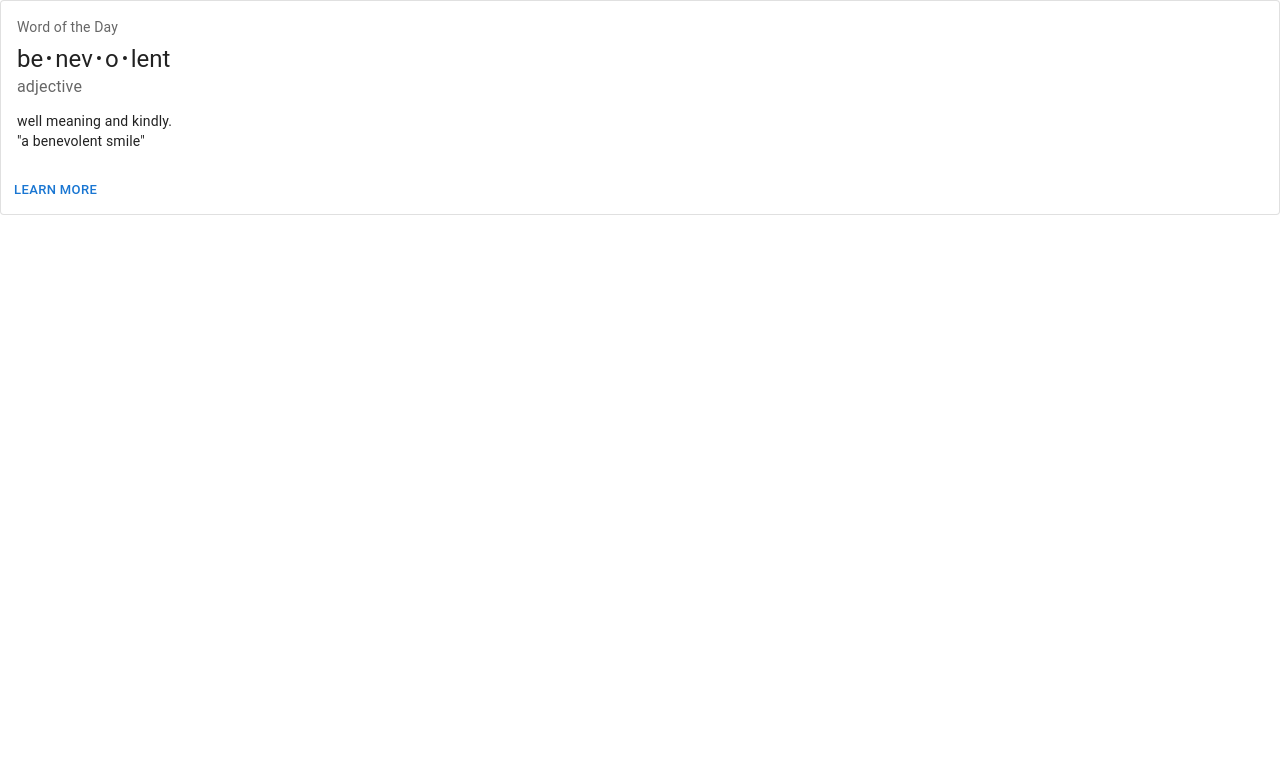
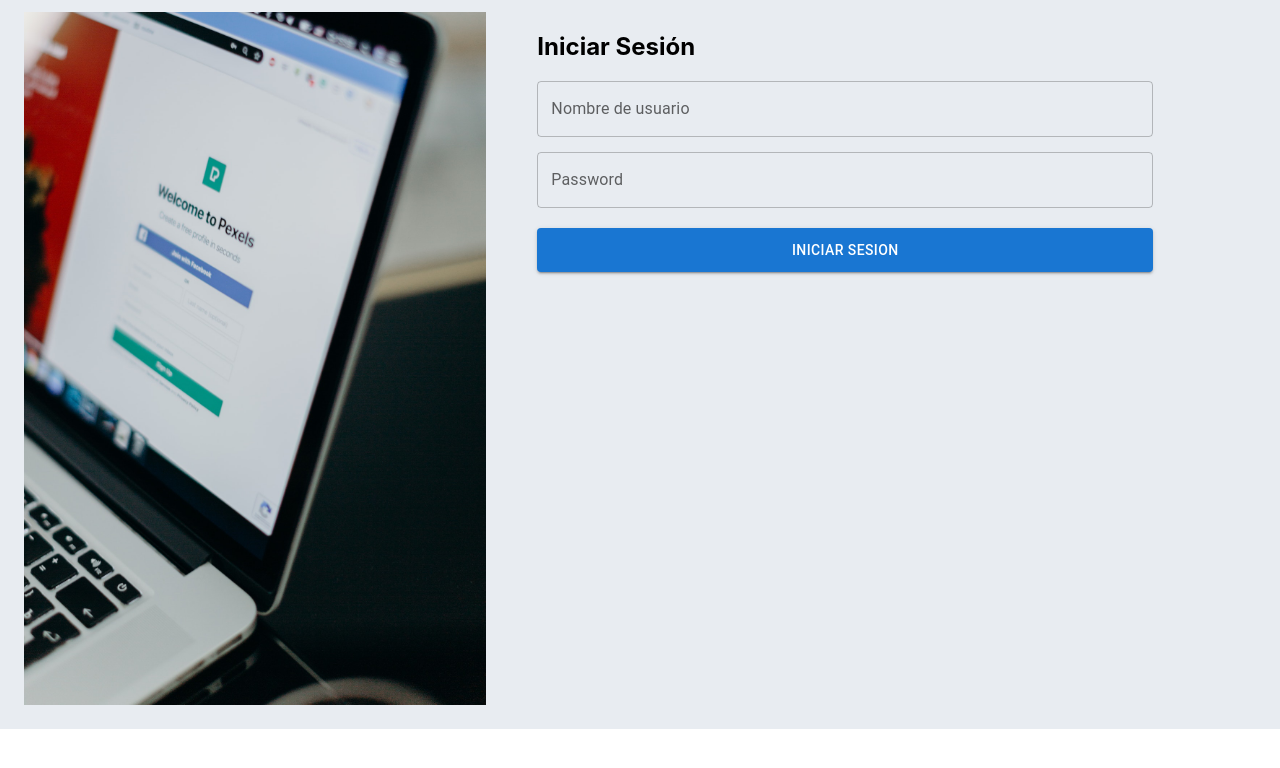
Before and after one commit to isabelcvm/crud-usuarios, a React (Create React App) app: page / in a window 1280 px wide. Shown: the top 768 px of the page. Built offline with nearby package versions, Linux system fonts and the light colour scheme.

Commit message:
Cambios del dia

```diff
--- a/package.json
+++ b/package.json
@@ -9,8 +9,10 @@
     "@testing-library/jest-dom": "^5.16.5",
     "@testing-library/react": "^13.4.0",
     "@testing-library/user-event": "^13.5.0",
+    "axios": "^1.3.4",
     "react": "^18.2.0",
     "react-dom": "^18.2.0",
+    "react-hook-form": "^7.43.5",
     "react-redux": "^8.0.5",
     "react-router-dom": "^6.8.2",
     "react-scripts": "5.0.1",
@@ -18,7 +20,7 @@
     "web-vitals": "^2.1.4"
   },
   "scripts": {
-    "start": "react-scripts webpack-dev-server start",
+    "start": "react-scripts start",
     "build": "react-scripts build",
     "test": "react-scripts test",
     "eject": "react-scripts eject"
--- a/src/App.js
+++ b/src/App.js
@@ -1,50 +1,19 @@
-import React from 'react'
-import Box from '@mui/material/Box';
-import Card from '@mui/material/Card';
-import CardActions from '@mui/material/CardActions';
-import CardContent from '@mui/material/CardContent';
-import Button from '@mui/material/Button';
-import Typography from '@mui/material/Typography';
+import { BrowserRouter, Route, Routes } from "react-router-dom";
+import { AuthLayout } from "./layouts/AuthLayout";
+import Login from "./pages/Login";
+
+
+
 
 function App() {
-const bull = (
-  <Box
-    component="span"
-    sx={{ display: 'inline-block', mx: '2px', transform: 'scale(0.8)' }}
-  >
-    •
-  </Box>
-);
-
-const card = (
-  <React.Fragment>
-    <CardContent>
-      <Typography sx={{ fontSize: 14 }} color="text.secondary" gutterBottom>
-        Word of the Day
-      </Typography>
-      <Typography variant="h5" component="div">
-        be{bull}nev{bull}o{bull}lent
-      </Typography>
-      <Typography sx={{ mb: 1.5 }} color="text.secondary">
-        adjective
-      </Typography>
-      <Typography variant="body2">
-        well meaning and kindly.
-        <br />
-        {'"a benevolent smile"'}
-      </Typography>
-    </CardContent>
-    <CardActions>
-      <Button size="small">Learn More</Button>
-    </CardActions>
-  </React.Fragment>
-);
-
-
   return (
-    <Box sx={{ minWidth: 275 }}>
-      <Card variant="outlined">{card}</Card>
-    </Box>
+    <BrowserRouter>
+      <Routes>
+        <Route path="/" element={ <AuthLayout /> } >
+          <Route index element={ <Login /> } />
+        </Route>
+      </Routes>
+    </BrowserRouter>
   );
 }
 
--- /dev/null
+++ b/src/components/Alert.jsx
@@ -0,0 +1,19 @@
+import React from 'react'
+import Alert from '@mui/material/Alert';
+import Box from '@mui/material/Box';
+
+const Alerta = ({alerta }) => {
+    return (
+        <Box sx={{ width: '100%' }}>
+            <Alert
+                variant="filled"
+                sx={{ mb: 2 }}
+                severity="error"
+            >
+                {alerta.message}
+            </Alert>
+        </Box>
+    )
+}
+
+export default Alerta
--- /dev/null
+++ b/src/components/FormLogin.jsx
@@ -0,0 +1,61 @@
+import {  Button, TextField } from '@mui/material';
+import { spacing } from '@mui/system';
+import React, { useState } from 'react'
+import { useForm } from "react-hook-form";
+import Alerta from './Alert';
+
+
+export const FormLogin = () => {
+
+    const { register, handleSubmit, formState:{errors} } = useForm();
+
+    const onSubmitData = data => {
+        console.log(data)
+
+        //Ya tenemos los datos
+
+    }
+
+  return (
+    <form onSubmit={ handleSubmit(onSubmitData) }>
+        <div  >
+            <TextField fullWidth
+              label="Nombre de usuario"
+              sx={{
+                marginBottom: '15px'
+              }}
+              {...register('username', {
+                required: {
+                  value: true,
+                  message: "El usuario es requerido"
+                }
+                } )}
+              />
+              {errors.username && <Alerta alerta={errors.username} /> }
+        </div>
+        <div>
+            <TextField fullWidth
+
+              label="Password"
+              type="password"
+              sx={{
+                marginBottom: '20px'
+              }}
+              {...register('password', {
+                required: {
+                  value: true,
+                  message: "La Contrasena es requerida"
+                },
+                minLength: {
+                  value: 5,
+                  message: "La contraseña debe ser mas larga"
+
+                }
+              })}
+            />
+            {errors.password && <Alerta alerta={errors.password} /> }
+        </div>
+        <Button sx={{ padding: '10px', }} fullWidth variant="contained" type="submit">Iniciar Sesion</Button>
+    </form>
+  )
+}
--- /dev/null
+++ b/src/layouts/AuthLayout.jsx
@@ -0,0 +1,17 @@
+import React from 'react'
+import { Outlet } from 'react-router-dom'
+import Container from '@mui/material/Container';
+
+export const AuthLayout = () => {
+  return (
+    <>
+      <Container maxWidth="100%"
+        sx= {{
+          padding:'20px', bgcolor: '#E8ECF1',
+        }}
+      >
+        <Outlet />
+      </Container>
+    </>
+  )
+}
--- /dev/null
+++ b/src/pages/Login.jsx
@@ -0,0 +1,23 @@
+import React from 'react'
+import { FormLogin } from '../components/FormLogin';
+import Grid from '@mui/material/Grid';
+import ImageLogin from '../assets/images/login.jpg'
+
+const Login = () => {
+  return (
+    <Grid container rowSpacing={1}>
+
+        <Grid md={5}>
+            <div>
+                <img src={ImageLogin} alt="Image Login" width='90%'/>
+            </div>
+        </Grid>
+        <Grid  md={6} >
+            <h2>Iniciar Sesión</h2>
+            <FormLogin />
+        </Grid>
+    </Grid>
+  )
+}
+
+export default Login
```
Also changed, not shown: public/index.html (+1 -22 lines), src/config/configAxios.jsx (added, +7 -0 lines), src/assets/images/login.jpg (added), 1 other file (tests, documents, lock files or other folders).
